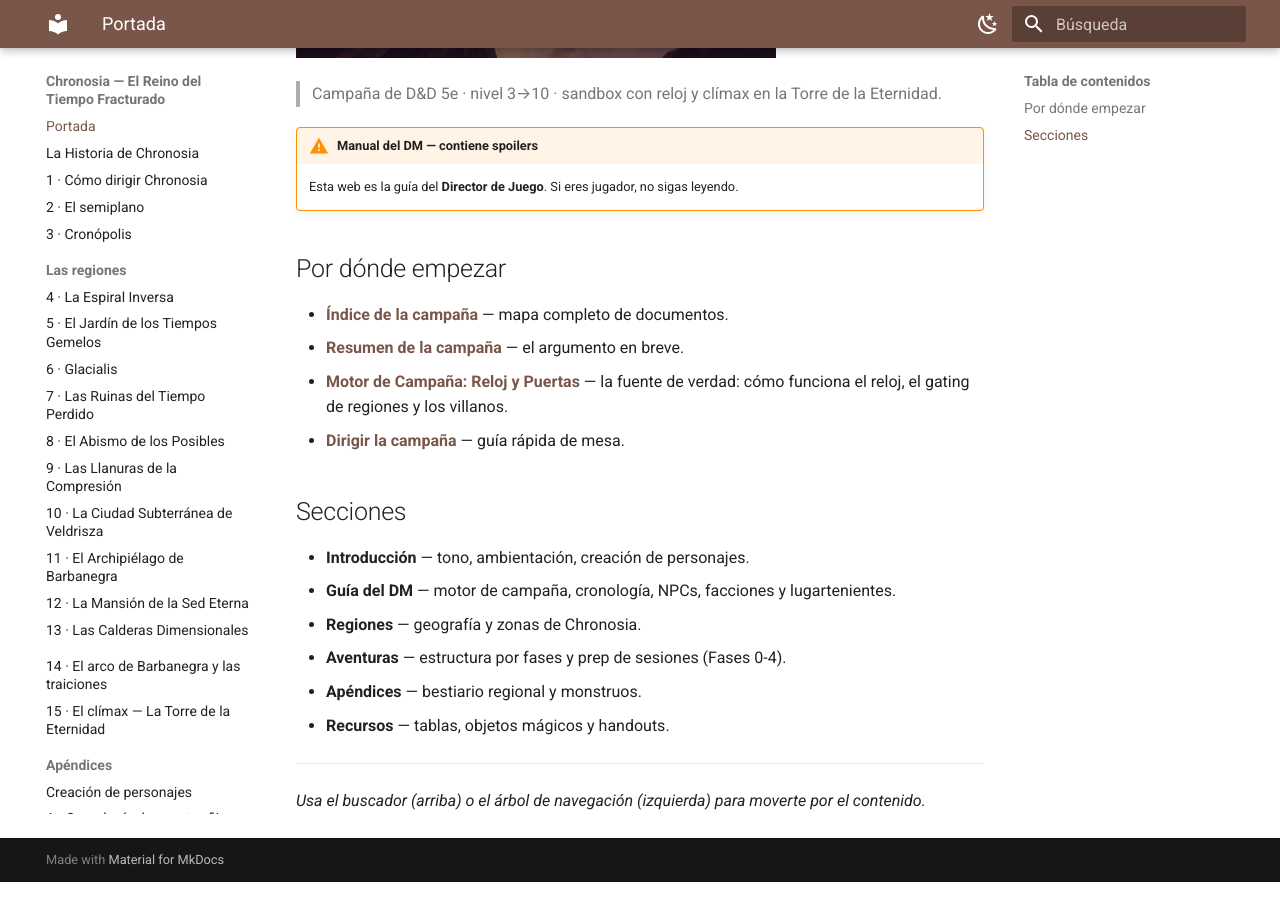
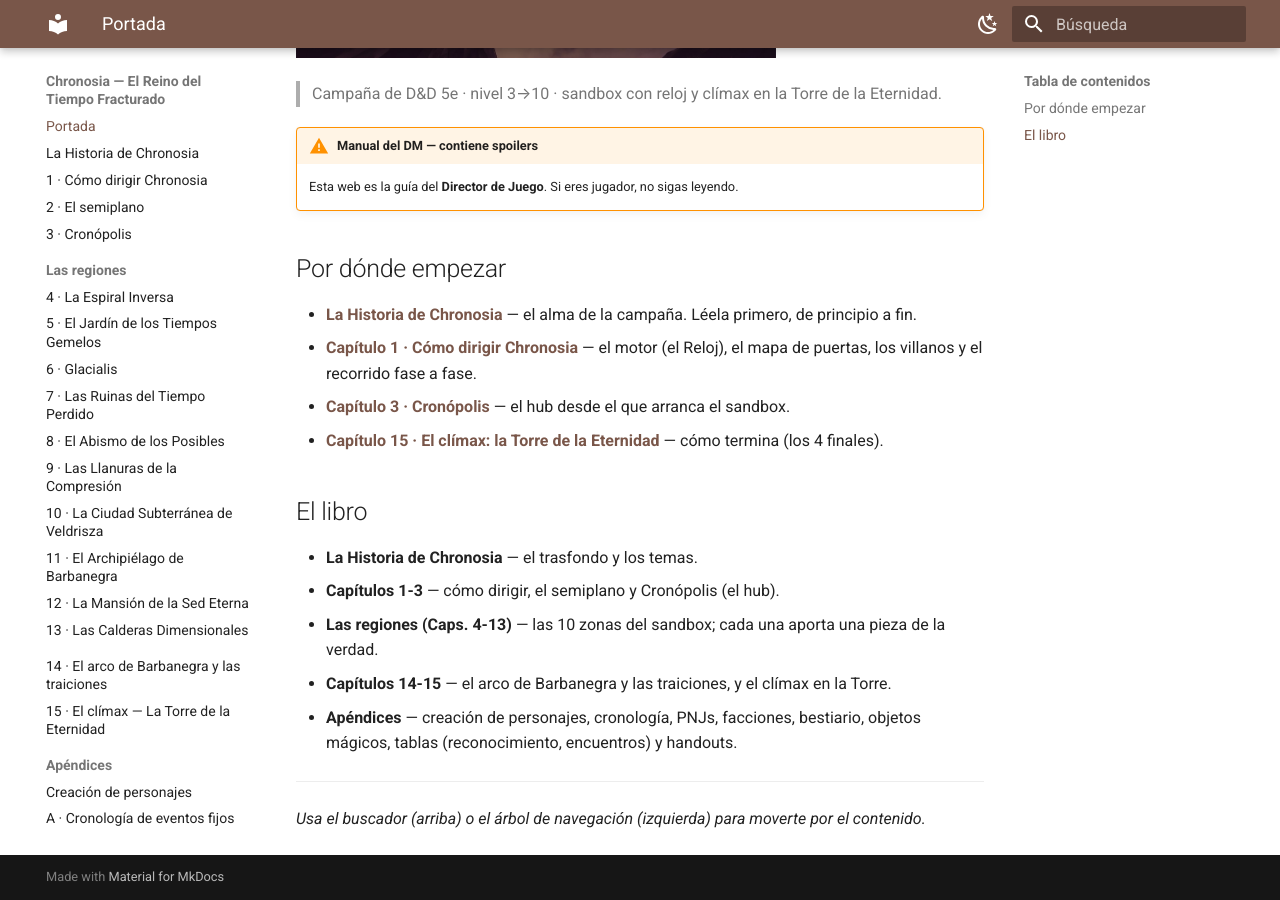
Before and after one commit to asantolaria/dnd-campaign-chronosia, an MkDocs documentation site: the page built from Chronosia_Campana_Profesional/index.md, in a window 1280 px wide and 900 px high, scrolled down 837 px. Built offline with MkDocs 1.6.1 and Material for MkDocs 9.7.7, drawn with Linux system fonts in a browser that asks for light colours.

Commit message:
Web: portada al libro nuevo (fix enlaces rotos) + migas de pan (navigation.path)
Co-Authored-By: Claude Opus 4.8 (1M context) <noreply@anthropic.com>

```diff
--- a/Chronosia_Campana_Profesional/index.md
+++ b/Chronosia_Campana_Profesional/index.md
@@ -9,19 +9,18 @@
 
 ## Por dónde empezar
 
-- **[Índice de la campaña](00_Indice_Campana.md)** — mapa completo de documentos.
-- **[Resumen de la campaña](01_Introduccion/01_Resumen_Campana.md)** — el argumento en breve.
-- **[⏳ Motor de Campaña: Reloj y Puertas](02_Guia_DM/10_Motor_de_Campana_Reloj_y_Puertas.md)** — la fuente de verdad: cómo funciona el reloj, el gating de regiones y los villanos.
-- **[Dirigir la campaña](02_Guia_DM/01_Dirigir_Campana.md)** — guía rápida de mesa.
+- **[La Historia de Chronosia](00_La_Historia_de_Chronosia.md)** — el alma de la campaña. Léela primero, de principio a fin.
+- **[Capítulo 1 · Cómo dirigir Chronosia](01_Como_Dirigir.md)** — el motor (el Reloj), el mapa de puertas, los villanos y el recorrido fase a fase.
+- **[Capítulo 3 · Cronópolis](03_Cronopolis.md)** — el hub desde el que arranca el sandbox.
+- **[Capítulo 15 · El clímax: la Torre de la Eternidad](15_Climax_La_Torre.md)** — cómo termina (los 4 finales).
 
-## Secciones
+## El libro
 
-- **Introducción** — tono, ambientación, creación de personajes.
-- **Guía del DM** — motor de campaña, cronología, NPCs, facciones y lugartenientes.
-- **Regiones** — geografía y zonas de Chronosia.
-- **Aventuras** — estructura por fases y prep de sesiones (Fases 0-4).
-- **Apéndices** — bestiario regional y monstruos.
-- **Recursos** — tablas, objetos mágicos y handouts.
+- **La Historia de Chronosia** — el trasfondo y los temas.
+- **Capítulos 1-3** — cómo dirigir, el semiplano y Cronópolis (el hub).
+- **Las regiones (Caps. 4-13)** — las 10 zonas del sandbox; cada una aporta una pieza de la verdad.
+- **Capítulos 14-15** — el arco de Barbanegra y las traiciones, y el clímax en la Torre.
+- **Apéndices** — creación de personajes, cronología, PNJs, facciones, bestiario, objetos mágicos, tablas (reconocimiento, encuentros) y handouts.
 
 ---
 
--- a/mkdocs.yml
+++ b/mkdocs.yml
@@ -10,6 +10,7 @@ theme:
   features:
     - navigation.instant
     - navigation.tracking
+    - navigation.path
     - navigation.sections
     - navigation.indexes
     - navigation.top
```
